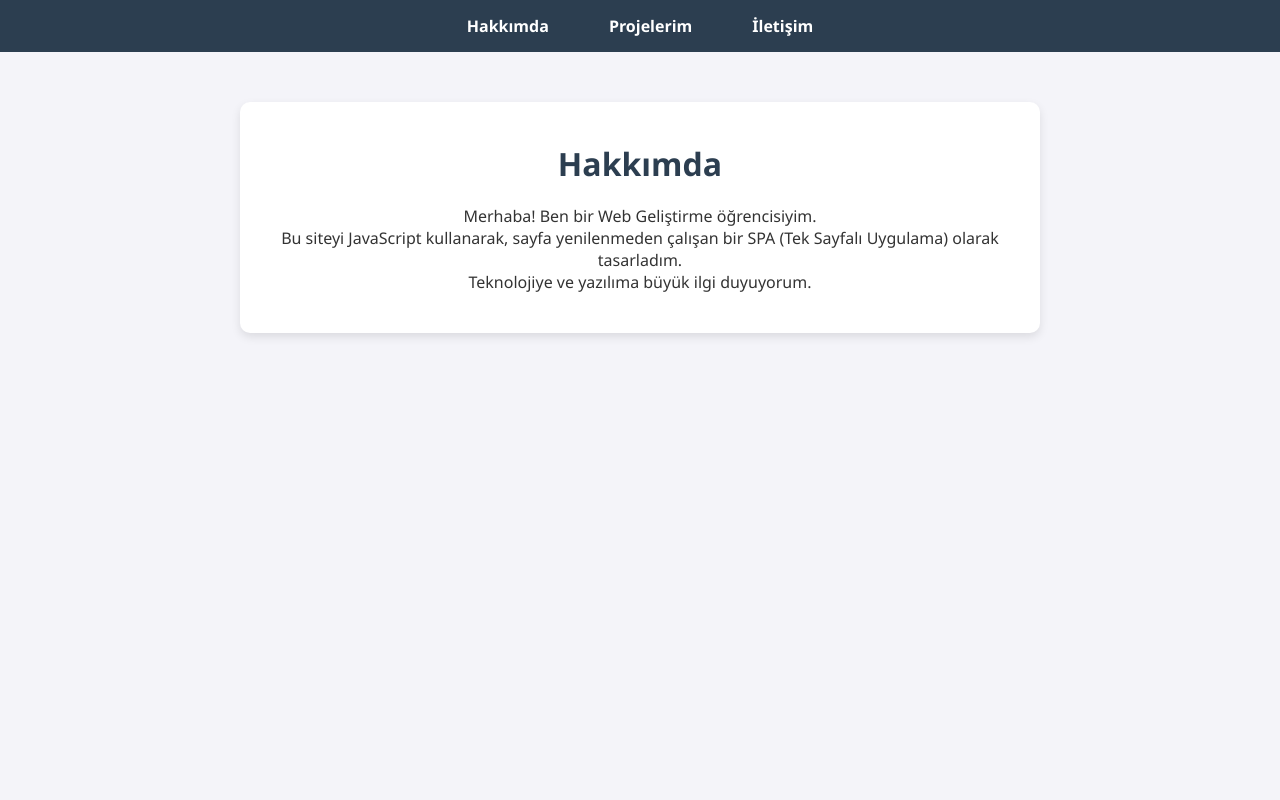
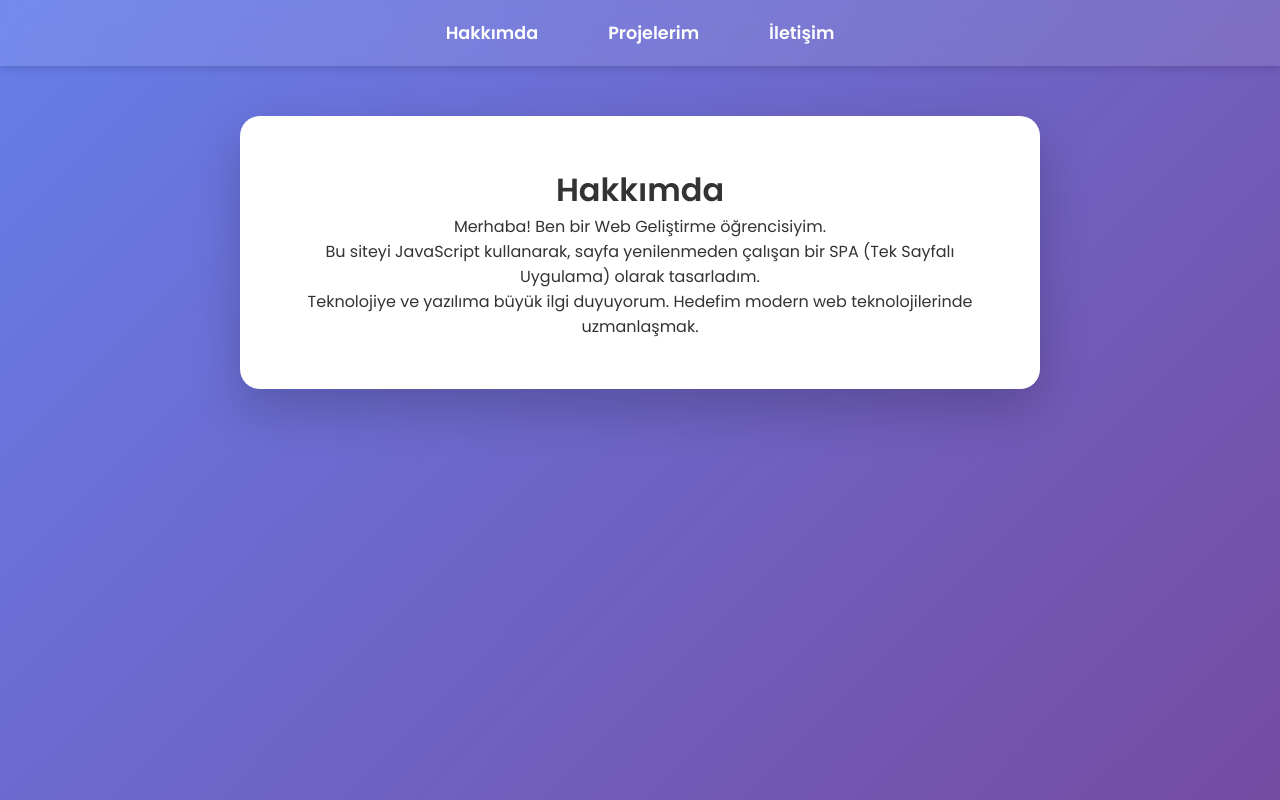
Before and after one commit to SauWebProgramming/web-tech-project-ebrarergul, a plain HTML site: page index.html in a window 1280 px wide. Drawn offline with Linux system fonts and the light colour scheme.

Commit message:
tasarım ve form bitti

```diff
--- a/script.js
+++ b/script.js
@@ -7,20 +7,26 @@ document.addEventListener('DOMContentLoaded', () => {
     const linkProjeler = document.getElementById('link-projeler');
     const linkIletisim = document.getElementById('link-iletisim');
 
-    // Sitemizin içeriklerini burada saklıyoruz (Sanal bir veritabanı gibi)
+    // Sitemizin içeriklerini burada saklıyoruz
     const icerikler = {
         hakkimda: `
             <h1>Hakkımda</h1>
             <p>Merhaba! Ben bir Web Geliştirme öğrencisiyim.</p>
             <p>Bu siteyi JavaScript kullanarak, sayfa yenilenmeden çalışan bir SPA (Tek Sayfalı Uygulama) olarak tasarladım.</p>
-            <p>Teknolojiye ve yazılıma büyük ilgi duyuyorum.</p>
+            <p>Teknolojiye ve yazılıma büyük ilgi duyuyorum. Hedefim modern web teknolojilerinde uzmanlaşmak.</p>
         `,
         projeler: `
             <h1>Projelerim</h1>
             <p>Şu ana kadar geliştirdiğim bazı projeler şunlardır:</p>
-            <ul>
-                <li><strong>1. Kişisel Portfolyo Sitesi:</strong> (Şu an incelediğiniz proje) HTML, CSS ve JS ile geliştirildi.</li>
-                <li><strong>2. Eczane Stok Sistemi:</strong> C# ile geliştirilen masaüstü uygulaması.</li>
+            <ul style="list-style-type: none; padding: 0;">
+                <li style="margin-bottom: 15px; background: #f9f9f9; padding: 15px; border-radius: 8px; border-left: 5px solid #764ba2;">
+                    <strong>1. Kişisel Portfolyo Sitesi:</strong> <br>
+                    Şu an incelediğiniz proje. HTML, CSS ve Saf JavaScript (Vanilla JS) kullanılarak geliştirildi.
+                </li>
+                <li style="margin-bottom: 15px; background: #f9f9f9; padding: 15px; border-radius: 8px; border-left: 5px solid #667eea;">
+                    <strong>2. Eczane Stok Sistemi:</strong> <br>
+                    C# ve .NET kullanılarak geliştirilen masaüstü otomasyon projesi.
+                </li>
             </ul>
         `,
         iletisim: `
@@ -28,10 +34,10 @@ document.addEventListener('DOMContentLoaded', () => {
             <p>Benimle iletişime geçmek için formu doldurabilirsiniz:</p>
             <form id="iletisim-formu">
                 <label>Adınız:</label><br>
-                <input type="text" id="isim" required style="margin-bottom: 10px;"><br>
+                <input type="text" id="isim" placeholder="Adınızı giriniz..." required><br>
 
                 <label>Mesajınız:</label><br>
-                <textarea id="mesaj" required style="margin-bottom: 10px;"></textarea><br>
+                <textarea id="mesaj" rows="4" placeholder="Mesajınızı buraya yazın..." required></textarea><br>
 
                 <button type="submit">Gönder</button>
             </form>
@@ -44,14 +50,14 @@ document.addEventListener('DOMContentLoaded', () => {
         // 1. Ana kutunun içini yeni yazılarla doldur
         anaIcerik.innerHTML = icerikler[sayfaIsmi];
 
-        // 2. Tarayıcının adres çubuğunu güncelle (Örn: #projeler)
+        // 2. Tarayıcının adres çubuğunu güncelle
         window.location.hash = sayfaIsmi;
     }
 
     // --- Tıklama Olaylarını (Click Events) Dinliyoruz ---
 
     linkHakkimda.addEventListener('click', (e) => {
-        e.preventDefault(); // Sayfanın yenilenmesini engelle
+        e.preventDefault();
         sayfayiDegistir('hakkimda');
     });
 
@@ -65,9 +71,42 @@ document.addEventListener('DOMContentLoaded', () => {
         sayfayiDegistir('iletisim');
     });
 
-    // Sayfa ilk açıldığında varsayılan olarak 'Hakkımda' içeriğini yükle
-    // (Eğer adres çubuğunda #projeler yazmıyorsa)
+    // --- İletişim Formu Kontrolü ---
+    // Form dinamik olarak eklendiği için ana kutuyu dinliyoruz
+    anaIcerik.addEventListener('submit', (e) => {
+        if(e.target && e.target.id === 'iletisim-formu') {
+            e.preventDefault(); // Sayfanın yenilenmesini durdur
+
+            // Formdaki verileri al
+            const isim = document.getElementById('isim').value;
+            const mesaj = document.getElementById('mesaj').value;
+
+            // Basit Doğrulama: İsim çok kısaysa uyarı ver
+            if(isim.length < 3) {
+                alert("Lütfen geçerli bir isim giriniz (En az 3 karakter).");
+                return;
+            }
+
+            // Başarı Mesajını Göster
+            const bilgiKutusu = document.getElementById('bilgi-mesaji');
+            bilgiKutusu.style.color = "#2ecc71"; // Yeşil renk
+            bilgiKutusu.style.marginTop = "15px";
+            bilgiKutusu.style.fontWeight = "bold";
+            bilgiKutusu.innerText = `Teşekkürler ${isim}, mesajınız başarıyla alındı!`;
+
+            // Formu temizle
+            e.target.reset();
+        }
+    });
+
+    // Sayfa ilk açıldığında varsayılan sayfayı yükle
     if(!window.location.hash) {
         sayfayiDegistir('hakkimda');
+    } else {
+        // Eğer linkte #iletisim yazıyorsa direkt orayı aç
+        const hash = window.location.hash.substring(1); // # işaretini at
+        if(icerikler[hash]) {
+            sayfayiDegistir(hash);
+        }
     }
 });
--- a/style.css
+++ b/style.css
@@ -1,4 +1,6 @@
-/* Sayfanın genel ayarları */
+/* Google Fonts'tan Modern Bir Font (Poppins) */
+@import url('https://fonts.googleapis.com/css2?family=Poppins:wght@300;400;600&display=swap');
+
 * {
     margin: 0;
     padding: 0;
@@ -6,49 +8,90 @@
 }
 
 body {
-    font-family: 'Segoe UI', Tahoma, Geneva, Verdana, sans-serif;
-    background-color: #f4f4f9; /* Açık gri arka plan */
+    font-family: 'Poppins', sans-serif;
+    background: linear-gradient(135deg, #667eea 0%, #764ba2 100%); /* Mor Geçişli Arka Plan */
     color: #333;
+    min-height: 100vh;
+    display: flex;
+    flex-direction: column;
+    align-items: center;
 }
 
-/* Menü Tasarımı (Flexbox Kullanımı - Zorunlu) */
+/* Navigasyon (Menü) */
 nav {
-    background-color: #2c3e50; /* Koyu lacivert menü */
-    padding: 15px;
+    width: 100%;
+    background: rgba(255, 255, 255, 0.1); /* Buzlu cam efekti */
+    backdrop-filter: blur(10px);
+    padding: 20px;
+    box-shadow: 0 4px 6px rgba(0,0,0,0.1);
+    position: sticky;
+    top: 0;
 }
 
 nav ul {
-    list-style-type: none; /* Madde işaretlerini kaldır */
-    display: flex; /* Flexbox ile yan yana diziyoruz */
-    justify-content: center; /* Ortaya hizala */
-    gap: 20px; /* Linkler arası boşluk */
+    list-style-type: none;
+    display: flex;
+    justify-content: center;
+    gap: 30px;
 }
 
 nav ul li a {
     color: white;
-    text-decoration: none; /* Alt çizgiyi kaldır */
-    font-weight: bold;
+    text-decoration: none;
+    font-weight: 600;
+    font-size: 1.1rem;
     padding: 10px 20px;
-    border-radius: 5px;
-    transition: background-color 0.3s;
+    border-radius: 25px;
+    transition: all 0.3s ease;
 }
 
 nav ul li a:hover {
-    background-color: #e67e22; /* Üzerine gelince turuncu olsun */
+    background-color: white;
+    color: #764ba2;
+    transform: translateY(-2px);
 }
 
 /* Ana İçerik Kutusu */
 main {
+    width: 90%;
     max-width: 800px;
-    margin: 50px auto; /* Sayfanın ortasına getir */
-    padding: 40px;
+    margin-top: 50px;
+    padding: 50px;
     background-color: white;
-    border-radius: 10px; /* Köşeleri yuvarlat */
-    box-shadow: 0 4px 10px rgba(0,0,0,0.1); /* Hafif gölge ekle */
+    border-radius: 20px;
+    box-shadow: 0 20px 50px rgba(0,0,0,0.2);
     text-align: center;
+    animation: fadeIn 1s ease-in-out;
 }
 
-h1 {
-    color: #2c3e50;
-    margin-bottom: 20px;
+/* Form ve Butonlar */
+input, textarea {
+    width: 100%;
+    padding: 12px;
+    margin: 10px 0;
+    border: 2px solid #ddd;
+    border-radius: 8px;
+    font-family: 'Poppins', sans-serif;
 }
+
+button {
+    background-color: #764ba2;
+    color: white;
+    padding: 12px 24px;
+    border: none;
+    border-radius: 8px;
+    font-weight: bold;
+    cursor: pointer;
+    transition: background 0.3s;
+    width: 100%;
+}
+
+button:hover {
+    background-color: #5a367f;
+}
+
+/* Animasyon */
+@keyframes fadeIn {
+    from { opacity: 0; transform: translateY(20px); }
+    to { opacity: 1; transform: translateY(0); }
+}
```
